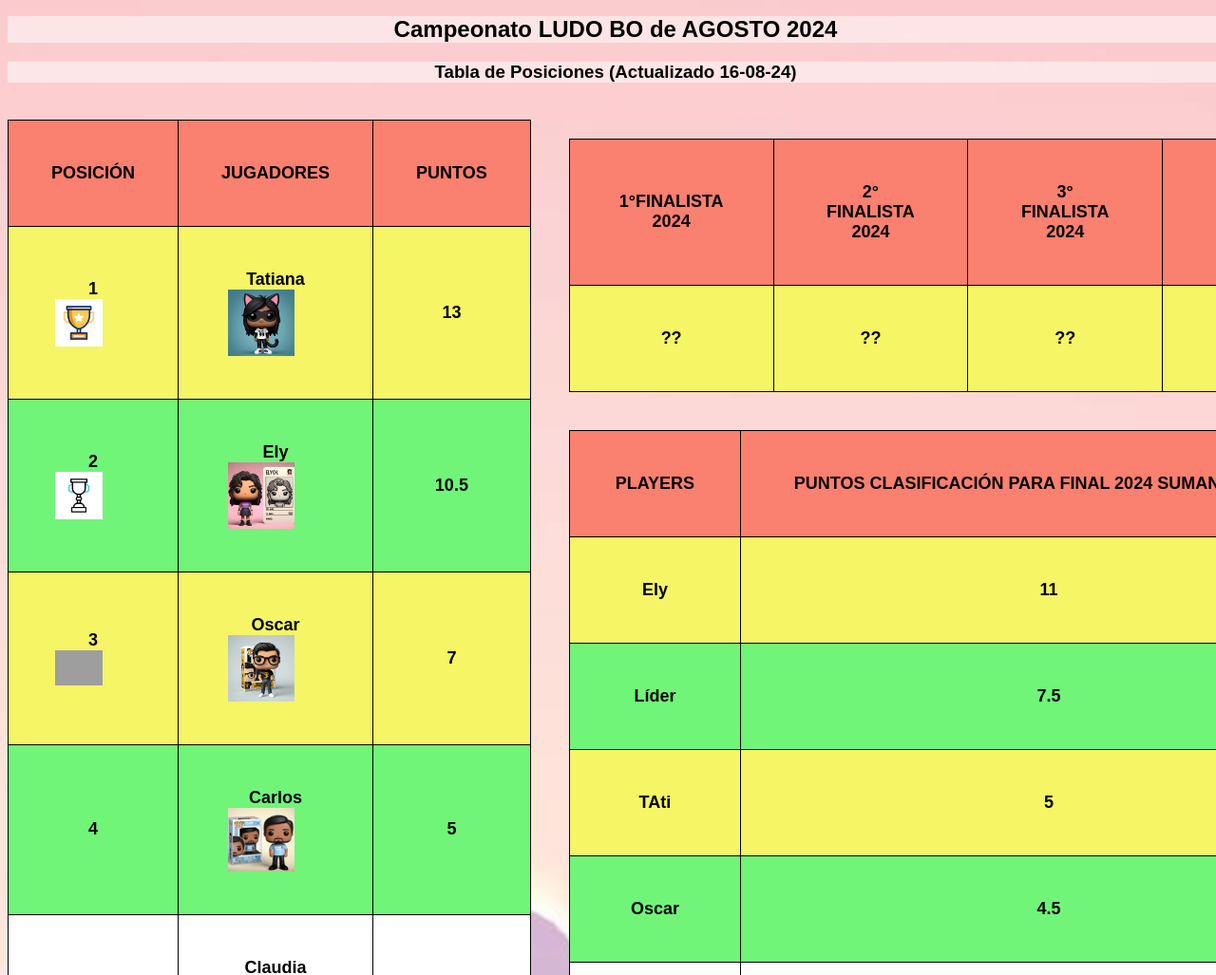
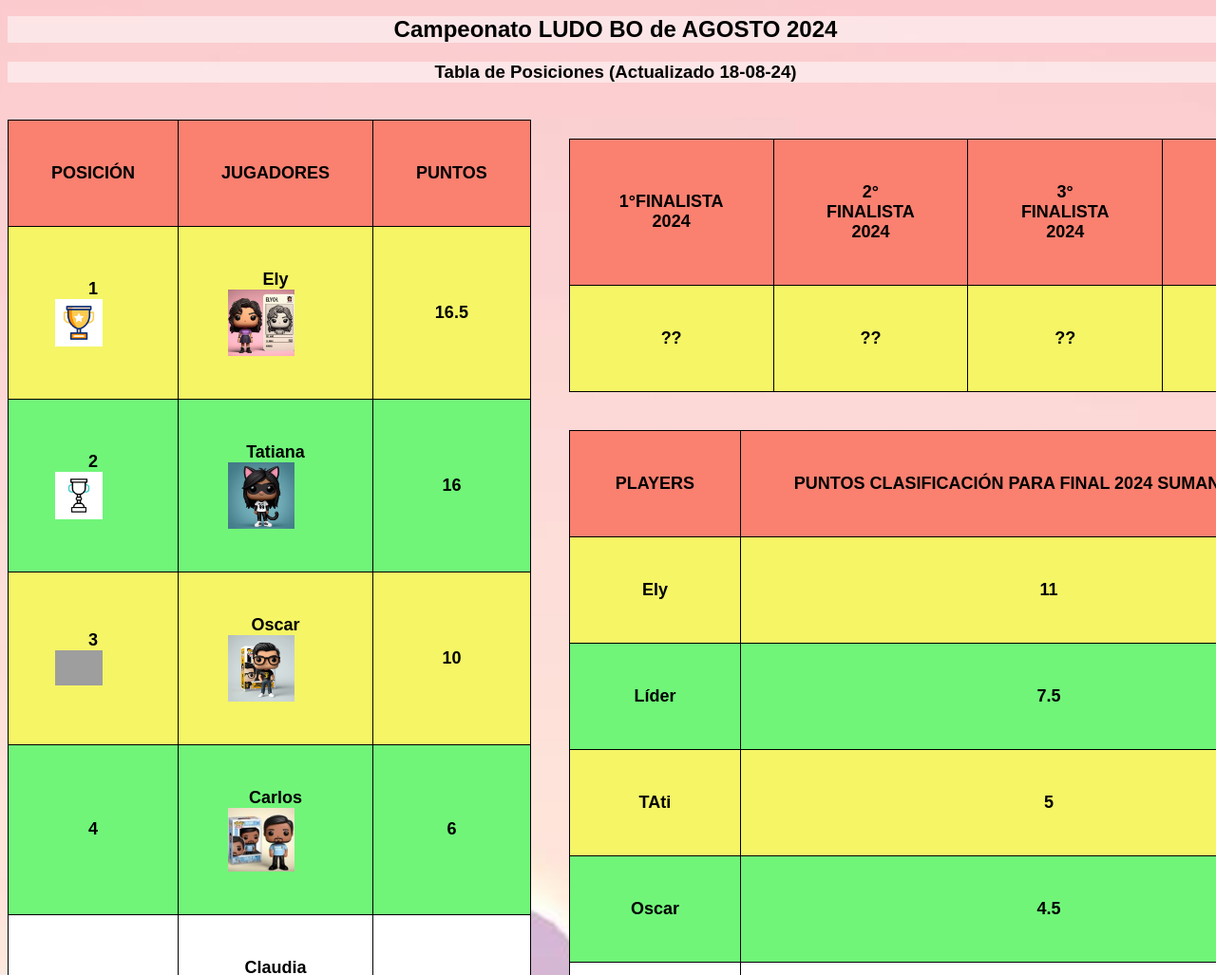
Before and after one commit to diacono81/WebLUdo, a plain HTML site: page index.html in a window 1280 px wide. Shown: the part 204-1231 px from the top of the page at 95% size. Drawn offline with Linux system fonts and the light colour scheme; grey boxes are pictures that could not be loaded.

Commit message:
Update 180824

```diff
--- a/index.html
+++ b/index.html
@@ -33,7 +33,7 @@
 
     </div>
     <h2>Campeonato LUDO BO de AGOSTO  2024</h2>
-        <h3>Tabla de Posiciones (Actualizado 16-08-24)</h3>
+        <h3>Tabla de Posiciones (Actualizado 18-08-24)</h3>
 
         <div class="contenedor">
         <table>
@@ -48,26 +48,26 @@
 
                 <tr>
                     <td>    1 <img src="imagen/primer lugar.gif" alt="PRIMER LUGAR" class="Primero">    </td>
-                    <td>    Tatiana <img src="imagen/Tati.jpeg" alt="Fondo" class="FotoPerfil">         </td>
-                    <td>    13                                                                          </td>
+                    <td>    Ely <img src="imagen/Ely.jpeg" alt="Fondo" class="FotoPerfil">              </td>
+                    <td>    16.5                                                                        </td>
                     </tr>
 
                     <tr>
                     <td>    2 <img src="imagen/segundo lugar.gif" alt="SEGUNDO LUGAR" class="Primero">  </td>
-                    <td>    Ely <img src="imagen/Ely.jpeg" alt="Fondo" class="FotoPerfil">              </td>
-                    <td>    10.5                                                                        </td>
+                    <td>    Tatiana <img src="imagen/Tati.jpeg" alt="Fondo" class="FotoPerfil">         </td>
+                    <td>    16                                                                          </td>
                     </tr>
 
                     <tr>
                     <td>    3 <img src="imagen/tercer lugar.gif" alt="TERCER LUGAR" class="Primero">    </td>
                     <td>    Oscar <img src="imagen/Oscar.jpeg" alt="Fondo" class="FotoPerfil">          </td>
-                    <td>    7                                                                           </td>
+                    <td>    10                                                                          </td>
                     </tr>
 
                     <tr>
                     <td>    4                                                                           </td>
                     <td>    Carlos <img src="imagen/Carlos.jpg" alt="Fondo" class="FotoPerfil">         </td>
-                    <td>    5                                                                           </td>
+                    <td>    6                                                                           </td>
                     </tr>
 
                     <tr>
```
Also changed, not shown: 1 other file.
